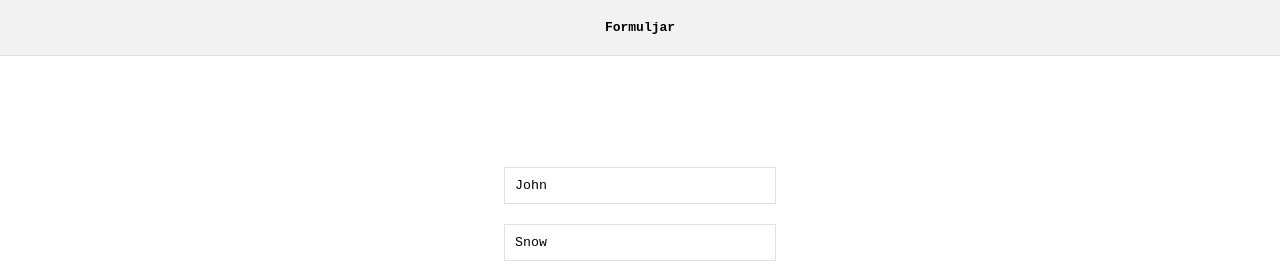
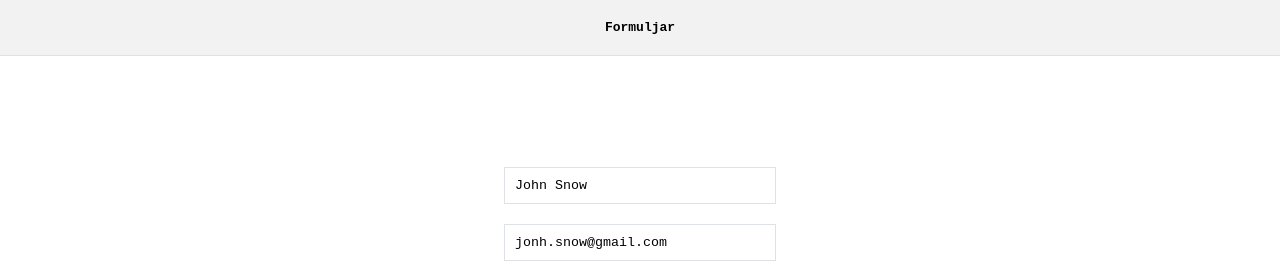
Before and after one commit to maslick/formuljar, a website: page templates/index.html in a window 1280 px wide. Shown: the top 278 px of the page. Drawn offline with Linux system fonts and the light colour scheme.

Commit message:
email fix

```diff
--- a/templates/index.html
+++ b/templates/index.html
@@ -116,14 +116,14 @@
           <!-- Name -->
           <div>
             <label>
-              <input name="name" type="text" placeholder="Name" value="John" required />
+              <input name="name" type="text" placeholder="Name" value="John Snow" required />
             </label>
           </div>
 
           <!-- Email -->
           <div>
             <label>
-              <input name="email" type="text" placeholder="Email" value="Snow" required />
+              <input name="email" type="text" placeholder="Email" value="jonh.snow@gmail.com" required />
             </label>
           </div>
 
```
